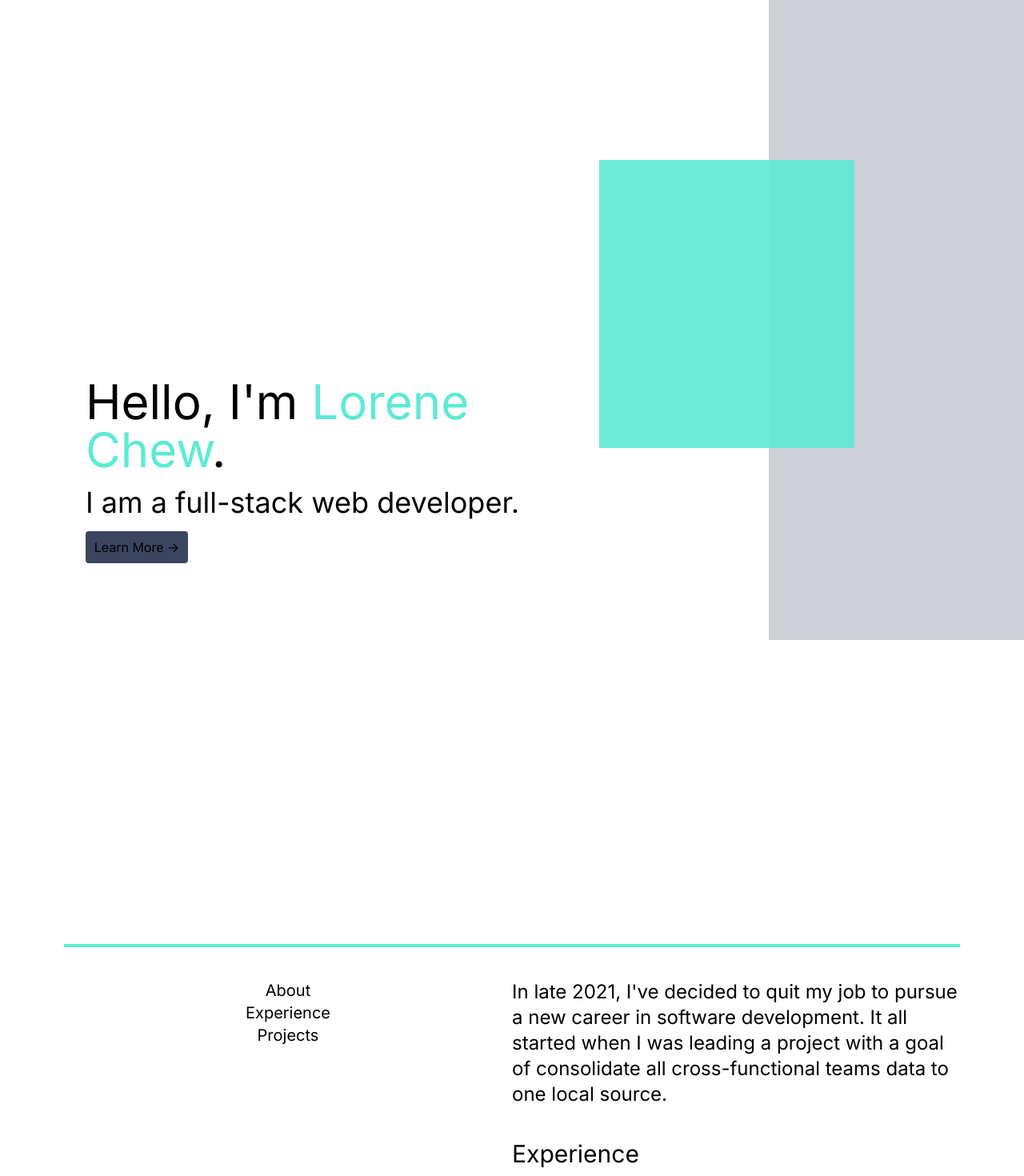
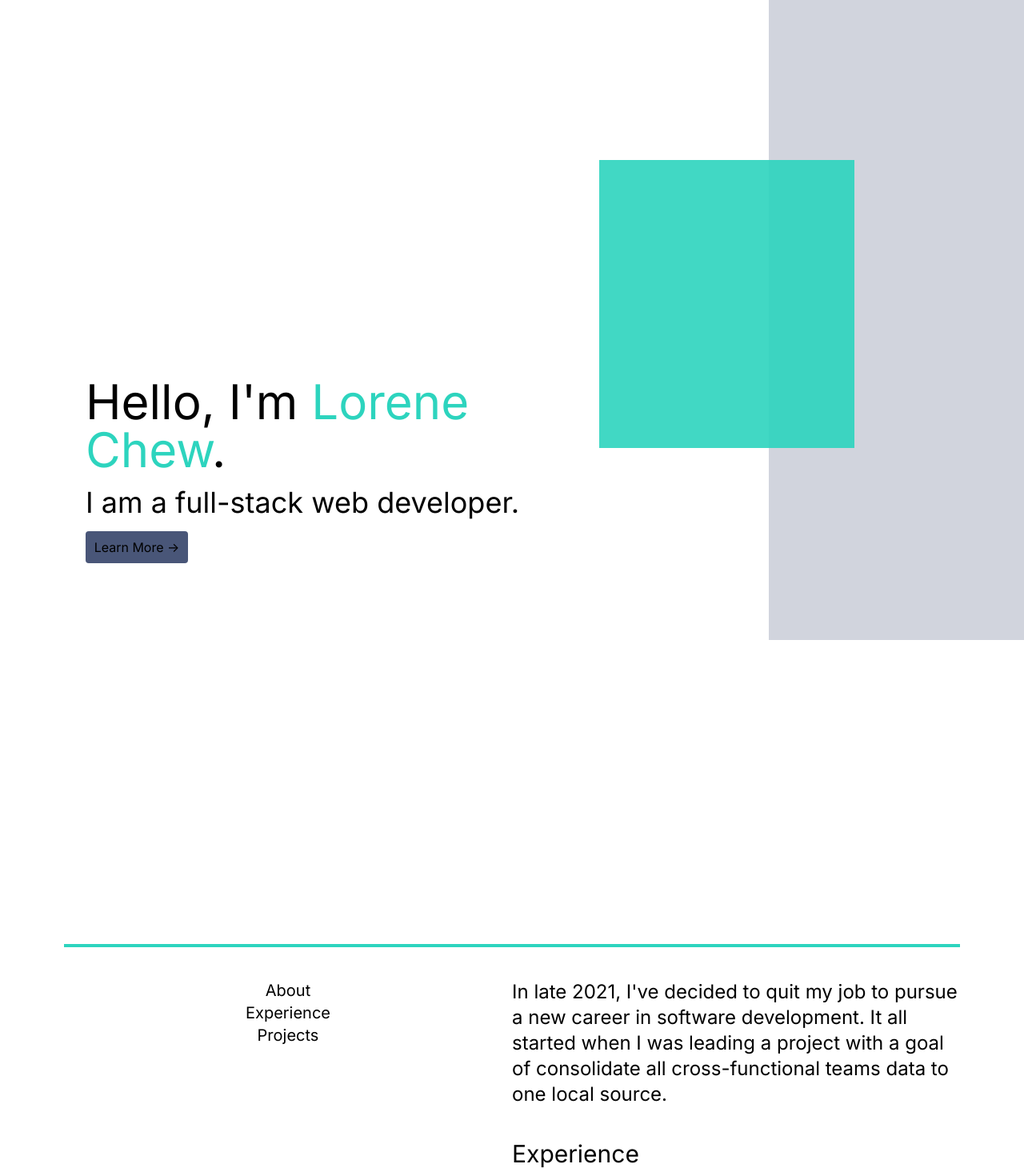
Before and after one commit to L-Chew/Personal-Portfolio, a React app: page / in a window 1280 px wide. Shown: the top 1470 px of the page at 80% size. Built offline with nearby package versions, Linux system fonts and the light colour scheme; the HTML template or start-up script is replaced by a standard one.

Commit message:
Hero: updated colors

```diff
--- a/client/src/Components/Hero.jsx
+++ b/client/src/Components/Hero.jsx
@@ -1,32 +1,36 @@
 import React from 'react';
 
 const Hero = () => {
+  const handleLearnMore = () => {
+    alert('clicked')
+  }
+
   return (
     <div className='w-screen min-h-screen'>
       <div className='grid grid-cols-12 gap-1 grid-rows-5'>
         <div className='col-start-2 col-span-6 row-start-3 space-y-4'>
           <div className='text-6xl'>
-            Hello, I'm <span className='text-[#5EEAD4]'>Lorene Chew</span>.
+            Hello, I'm <span className='text-[#2DD4BE]'>Lorene Chew</span>.
           </div>
           <div className='text-4xl'>
             I am a full-stack web developer.
           </div>
-          <button className='rounded bg-[#3B4560] h-10 w-32'>
+          <button onClick={handleLearnMore} className='rounded bg-[#495678] h-10 w-32'>
             {`Learn More ->`}
           </button>
         </div>
         <div className='row-span-6 col-end-13 col-span-5'>
           <div className='grid grid-cols-5 grid-rows-4'>
             <div className='col-start-1 col-span-3 row-start-2 row-span-2 z-10'>
-              <div className='h-[45vh] bg-[#5EEAD4] bg-opacity-90'></div>
+              <div className='h-[45vh] bg-[#2DD4BE] bg-opacity-90'></div>
             </div>
             <div className='col-start-3 col-span-3 row-start-1 row-span-4'>
-              <div className='h-[100vh] bg-[#3B4560] bg-opacity-25'></div>
+              <div className='h-[100vh] bg-[#495678] bg-opacity-25'></div>
             </div>
           </div>
         </div>
       </div>
-      <div className='h-1 bg-[#5EEAD4] mb-10 mx-20'></div>
+      <div className='h-1 bg-[#2DD4BE] mb-10 mx-20'></div>
     </div>
   )
 }
```
